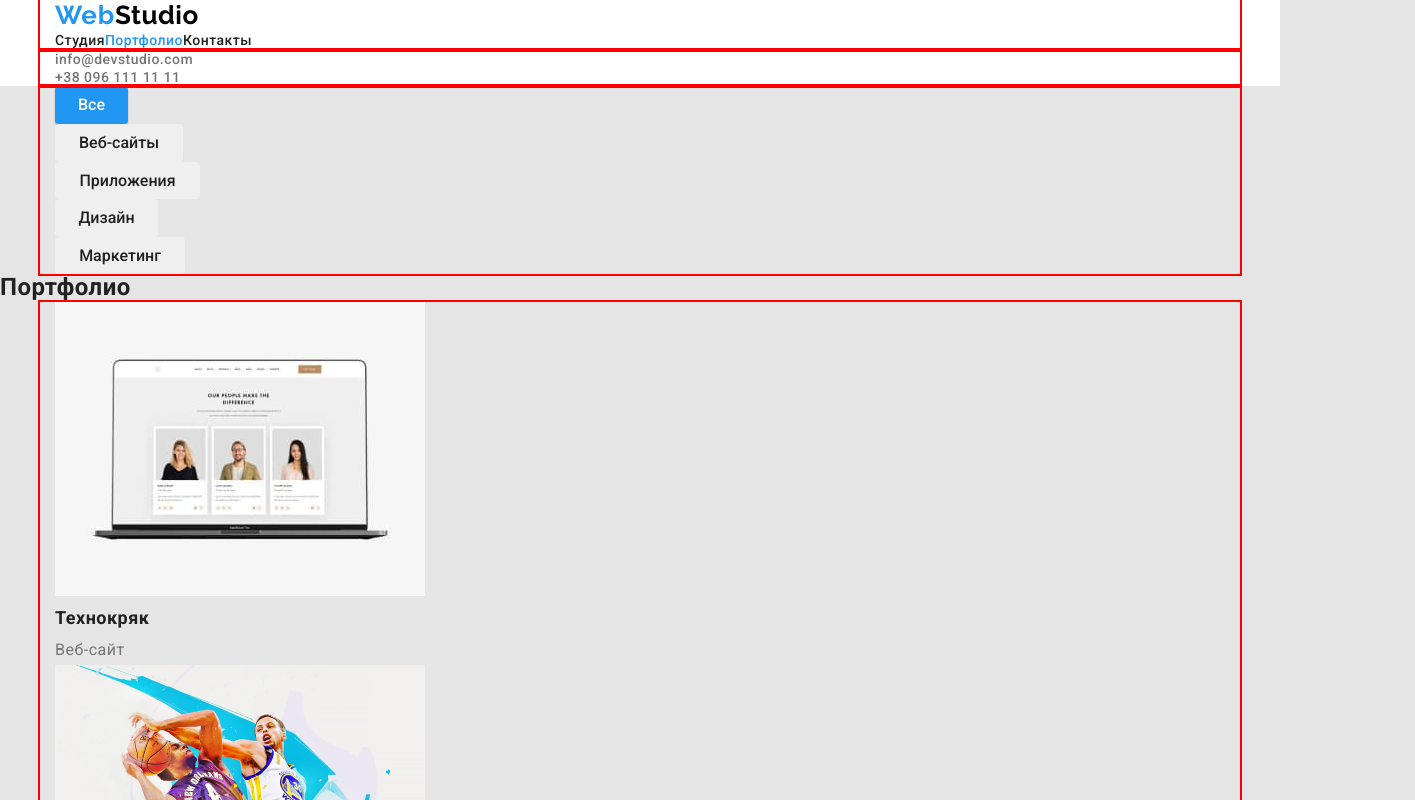
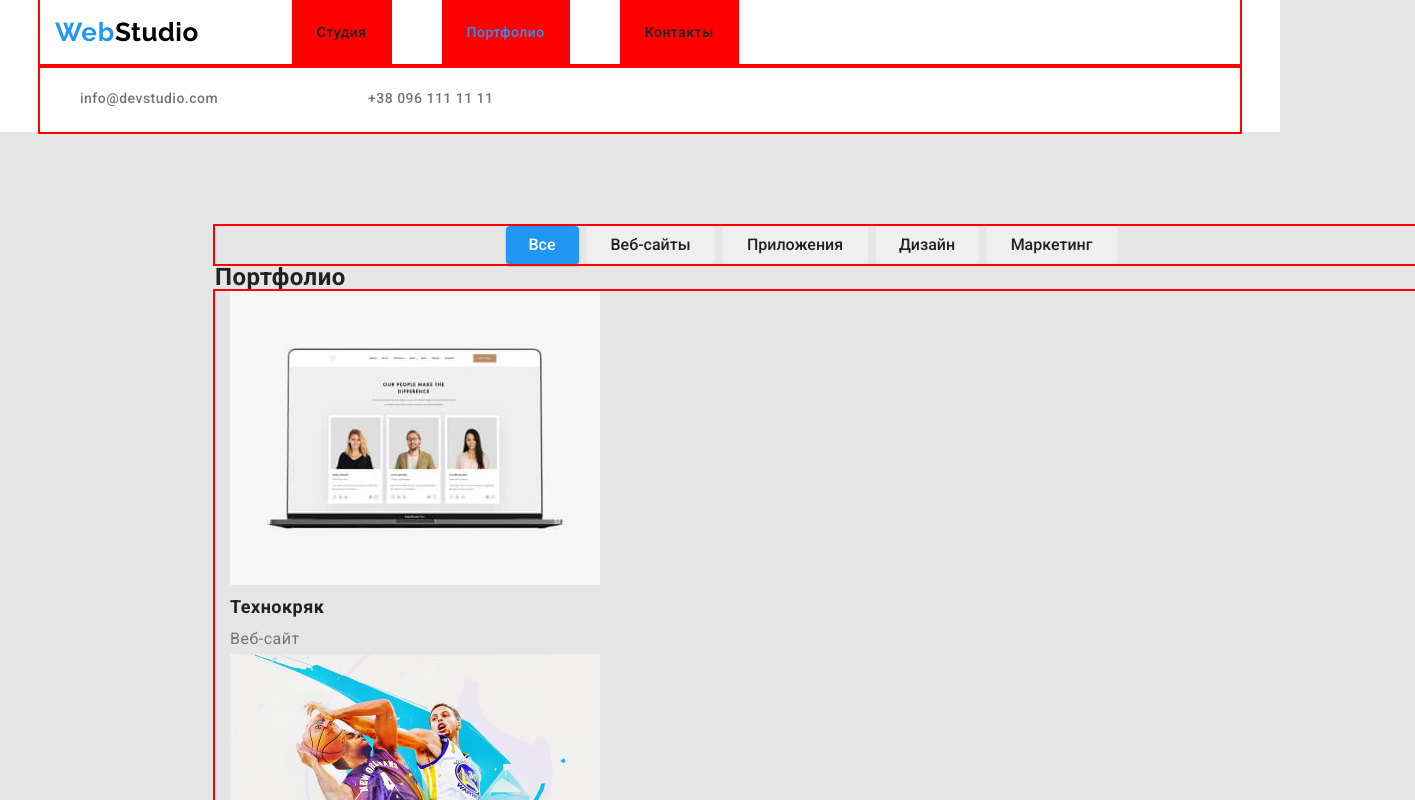
Before and after one commit to NataliS77/goit-markup-hw-03, a plain HTML site: page portfolio.html in a window 1280 px wide. Shown: the top 800 px of the page, 1415 px wide, since content can reach past the window. Drawn offline with nearby package versions, Linux system fonts and the light colour scheme.

Commit message:
изменения в шапке

```diff
--- a/css/styles.css
+++ b/css/styles.css
@@ -49,14 +49,27 @@ h3,
 h4,
 h5,
 h6,
-p,
-ul {
+p {
   padding: 0;
   margin: 0;
+}
+.link {
+  text-decoration: none;
+  padding: 0;
+  margin: 0;
+}
+.section.no-padding{
+  padding-top: 0;
+  padding-bottom: 0;
 }
 
 .header-section {
   background: #ffffff;
+
+}
+.nav{
+  display: flex;
+  align-items: center;
 }
 .logo {
   color: #000000;
@@ -77,14 +90,23 @@ span.accent {
   letter-spacing: 0.03em;
   text-decoration: none;
 }
-.nav-list {
+.nav-list{
   display: flex;
+  margin-left: 93px;
 }
+.nav-list .item:not(:last-child){
+margin-right: 50px;
+}
+
+
 .nav-link {
+  display: block;
+  padding: 25px;
   color: var(--primary-text-color);
   font-weight: 500;
   font-size: 14px;
   line-height: 1.14;
+
 }
 .nav-link:hover,
 .nav-link:focus {
@@ -93,8 +115,12 @@ span.accent {
 .current {
   color: var(--acctent-color);
 }
-
+.auth{
+  display: flex;
+}
 .mail-auth {
+  display: block;
+  padding: 25px;
   color: var(--main-text-color);
 
   font-weight: 500;
@@ -111,6 +137,8 @@ span.accent {
 }
 
 .tel-auth {
+  display: block;
+  padding: 25px;
   color: var(--main-text-color);
 
   font-weight: 500;
@@ -122,14 +150,24 @@ span.accent {
   text-decoration: underline;
   color: var(--acctent-color);
 }
+.contakt-item{
+  margin-right: 50px;
+}
 /* common style */
 .list {
   list-style: none;
 }
-.link {
-  text-decoration: none;
-  padding: 0;
-  margin: 0;
+.auth-list{
+  display: flex;
+}
+.auth-list .item + .item{
+  margin-left: 50px;
+}
+
+.nav-item{
+
+  background-color: red;
+
 }
 /*main*/
 .main-section {
@@ -171,8 +209,16 @@ box-shadow: 0px 4px 4px rgba(0, 0, 0, 0.15);
 .main-btn:focus {
   background-color: var(--acctent-bg-color);
 }
+.section-list{
+  display: flex;
+  justify-content: center;
+}
+.btn-item{
+  margin-right: 8px;
+
+}
 /*lifestyle*/
-.lifestyle{
+.lifestyle-section{
   padding: 94px 215px;
 }
 .title-lifestyle {
@@ -216,7 +262,7 @@ box-shadow: 0px 4px 4px rgba(0, 0, 0, 0.15);
 
 }
 /*team*/
-.team{
+.team-section{
   padding: 94px 215px;
 }
 .team-title {
@@ -256,7 +302,8 @@ box-shadow: 0px 4px 4px rgba(0, 0, 0, 0.15);
   gap: 30px;
 }
 /* footer */
-.footer {
+.footer-section {
+  padding: 60px 1154px 60px 215px;
   background: var(--main-bg-color);
 }
 .address {
@@ -308,6 +355,9 @@ span.footer-accent {
 }
 /*portfolio*/
 /*bottem*/
+.portfolo-section{
+  padding: 94px 215px;
+}
 .list-btn {
   display: inline-block;
   box-shadow: 0px 3px 1px rgba(0, 0, 0, 0.1), 0px 1px 2px rgba(0, 0, 0, 0.08), 0px 2px 2px rgba(0, 0, 0, 0.12);
--- a/portfolio.html
+++ b/portfolio.html
@@ -23,29 +23,28 @@
   <body>
     <!--header section-->
     <header class="section header-section">
-      <div class="container">
-         <nav>
+      <nav class="container nav">
         <a class="logo" href=""><span class="accent">Web</span>Studio</a>
         <ul class="list nav-list">
-          <li class="link">
+          <li class="item nav-item">
             <a class="link nav-link" href="./index.html">Студия</a>
           </li>
-          <li class="link">
+          <li class="item nav-item">
             <a class="link nav-link current" href="./portfolio.html">Портфолио</a>
           </li>
-          <li"><a class="link nav-link" href="">Контакты</a></li>
+          <li class="item nav-item"><a class="link nav-link" href="">Контакты</a></li>
         </ul>
       </nav>
-      </div>
 
-      <div class="container">
+
+      <div class="container auth">
         <ul class="list auth-list">
-        <li class="">
+        <li class="item contakt-item">
           <a class="link mail-auth" href="mailto:info@devstudio.com"
             >info@devstudio.com</a
           >
         </li>
-        <li class="">
+        <li class="item contakt-item">
           <a class="link tel-auth" href="tle:+380961111111"
             >+38 096 111 11 11</a
           >
@@ -59,13 +58,13 @@
       <section class="section portfolo-section">
         <div class="container">
            <ul class="list section-list">
-          <li>
+          <li class="btn-item">
             <button class="list-btn" type="button">Все</button>
           </li>
-          <li><button class="btn web-btn" type="button">Веб-сайты</button></li>
-          <li><button class="btn app-btn" type="button">Приложения</button></li>
-          <li><button class="btn style-btn" type="button">Дизайн</button></li>
-          <li><button class="btn market-btn" type="button">Маркетинг</button></li>
+          <li class="btn-item"><button class="btn web-btn" type="button">Веб-сайты</button></li>
+          <li class="btn-item"><button class="btn app-btn" type="button">Приложения</button></li>
+          <li class="btn-item"><button class="btn style-btn" type="button">Дизайн</button></li>
+          <li class="btn-item"><button class="btn market-btn" type="button">Маркетинг</button></li>
         </ul>
         </div>
 
```
Also changed, not shown: index.html (+8 -10 lines).
